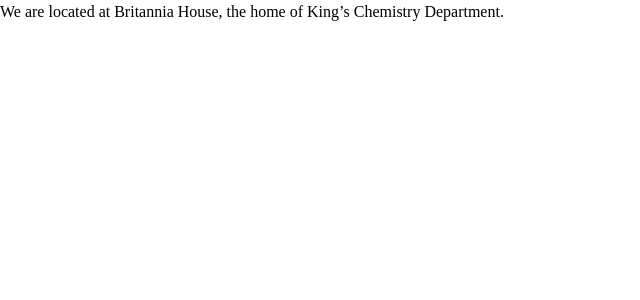
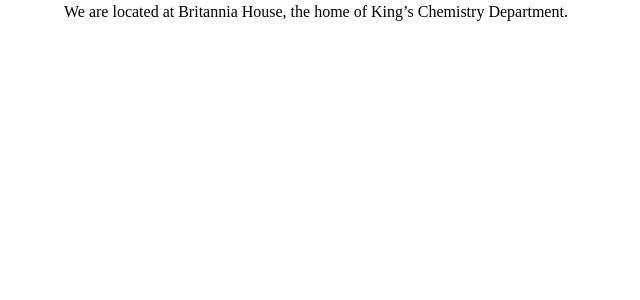
Before and after one commit to matta-research-group/matta-research-group.github.io, a Jekyll site: the page built from contact.md, in a window 1280 px wide. Shown: the top 300 px of the page, without its empty margins (0-640 px from the left). Built offline with Jekyll 4.4.1, drawn with Linux system fonts in a browser that asks for light colours.

Commit message:
added container to page

```diff
--- a/_layouts/home.html
+++ b/_layouts/home.html
@@ -2,6 +2,6 @@
 layout: default
 ---
 
-<div>
+<div class="container">
   Homepage
 </div>
--- a/_layouts/page/contact.html
+++ b/_layouts/page/contact.html
@@ -4,6 +4,5 @@
 
 <!-- Hero image with informational text -->
 <section class="container">
-
+    {{ content }}
 </section>
-{{ content }}
--- a/_sass/_utilities.scss
+++ b/_sass/_utilities.scss
@@ -3,22 +3,9 @@
 *
 */
 
-
-@mixin breakpoint($point) {
-    @if $point == desktop {
-      @media (min-width: 70em) { @content ; }
-   }
-    @else if $point == laptop {
-      @media (min-width: 64em) { @content ; }
-   }
-     @else if $point == tablet {
-      @media (min-width: 50em) { @content ; }
-   }
-    @else if $point == phablet {
-      @media (min-width: 37.5em)  { @content ; }
-   }
-   @else if $point == mobileonly {
-      @media (max-width: 37.5em)  { @content ; }
-
-   }
- }
+// Gives a separation from left and right margins of viewport for easy of viewing
+.container {
+    max-width: 90%; // kept same for now. Will edit if required as per media queries
+    margin-left: auto;
+    margin-right: auto;
+}
--- a/_sass/_variables.scss
+++ b/_sass/_variables.scss
@@ -3,8 +3,26 @@
 *
 */
 
-$breakpoints: (
-  'small':  767px,
-  'medium': 992px,
-  'large':  1200px
-) !default;
+/**
+ *Responsive media query mixins
+ *
+ * @see https://get.foundation/sites/docs/media-queries.html
+ *
+*/
+@mixin breakpoint($point) {
+  @if $point == xxlarge {
+    @media (min-width: 74.9375em) { @content ; }
+ }
+  @else if $point == xlarge {
+    @media (min-width: 64em) { @content ; }
+ }
+   @else if $point == large {
+    @media (min-width: 50em) { @content ; }
+ }
+  @else if $point == medium {
+    @media (min-width: 39.9375em)  { @content ; }
+ }
+ @else if $point == small {
+    @media (max-width: 39.9375em)  { @content ; }
+ }
+}
--- a/assets/css/style.scss
+++ b/assets/css/style.scss
@@ -1,4 +1,5 @@
 ---
 ---
+@import "variables";
+@import "utilities";
 @import "normalize";
-@import "utilities";
```
Also changed, not shown: contact.md (line endings or trailing spaces).
